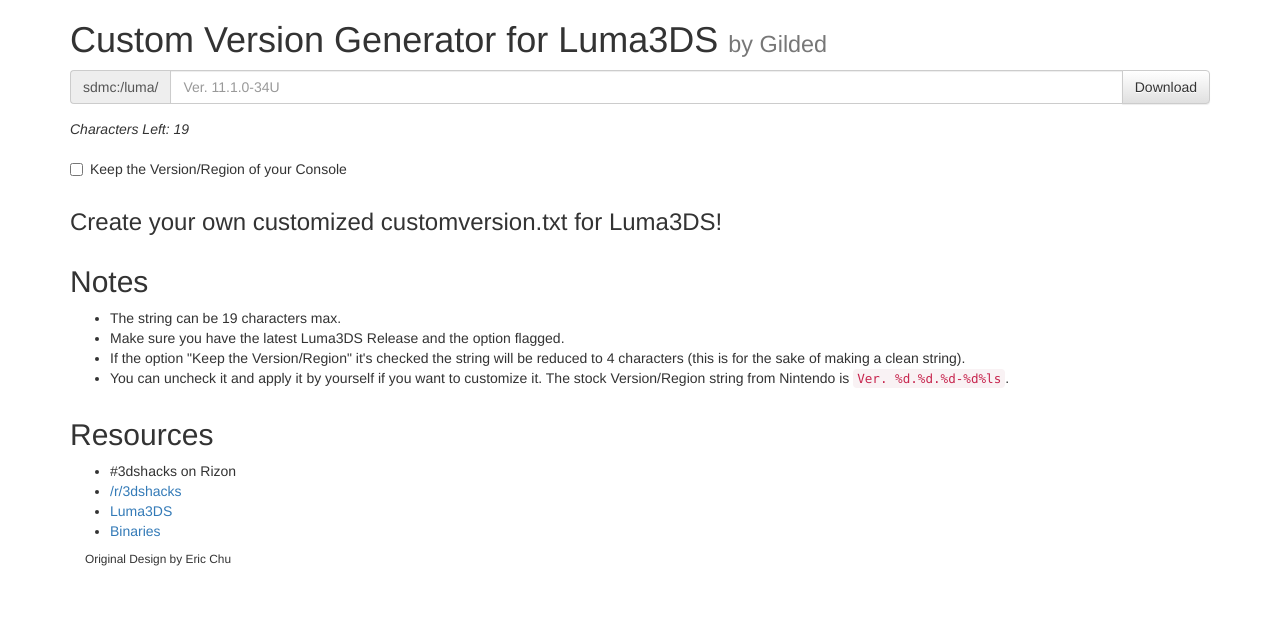
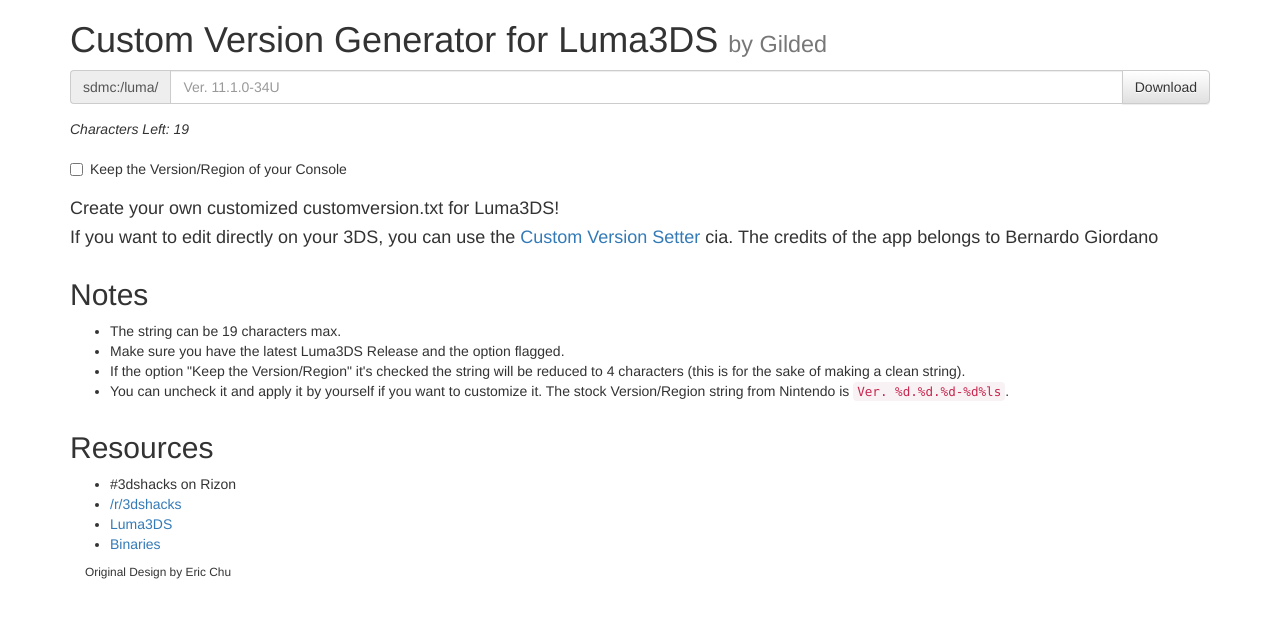
Before and after one commit to Gildedboy/Custom-Version-Generator, a plain HTML site: page index.html in a window 1280 px wide. Drawn offline with nearby package versions, Linux system fonts and the light colour scheme.

Commit message:
agregada la app de custom version setter de bernardo

```diff
--- a/index.html
+++ b/index.html
@@ -67,7 +67,8 @@
 	</div>
 	<div class="row">
         <div class="col-xs-12">
-          	<h3>Create your own customized customversion.txt for Luma3DS!</h3>
+          	<h4>Create your own customized customversion.txt for Luma3DS!</h4>
+            <h4>If you want to edit directly on your 3DS, you can use the <a href="https://github.com/BernardoGiordano/CustomVersionSetter/releases">Custom Version Setter</a> cia. The credits of the app belongs to Bernardo Giordano</h4>
         </div>
     </div>
     <div class="row">
```
